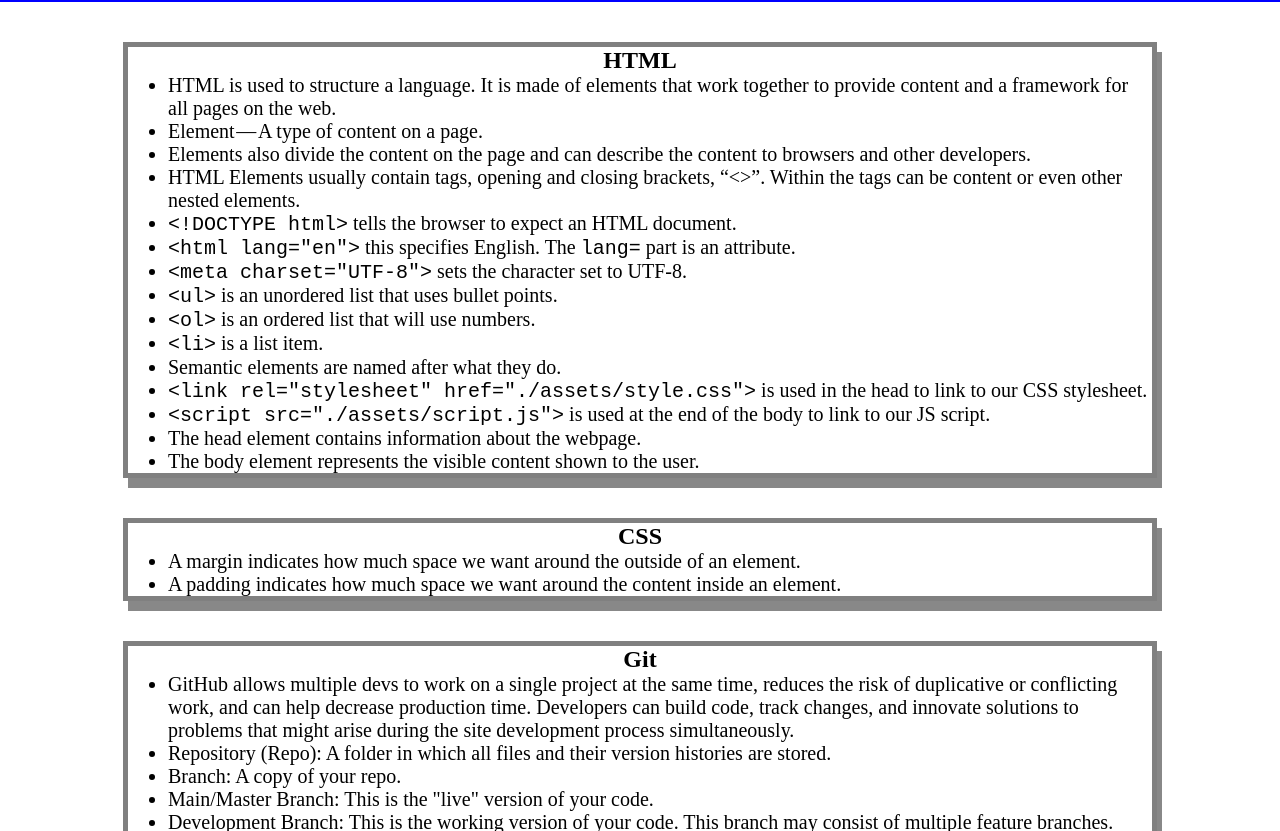
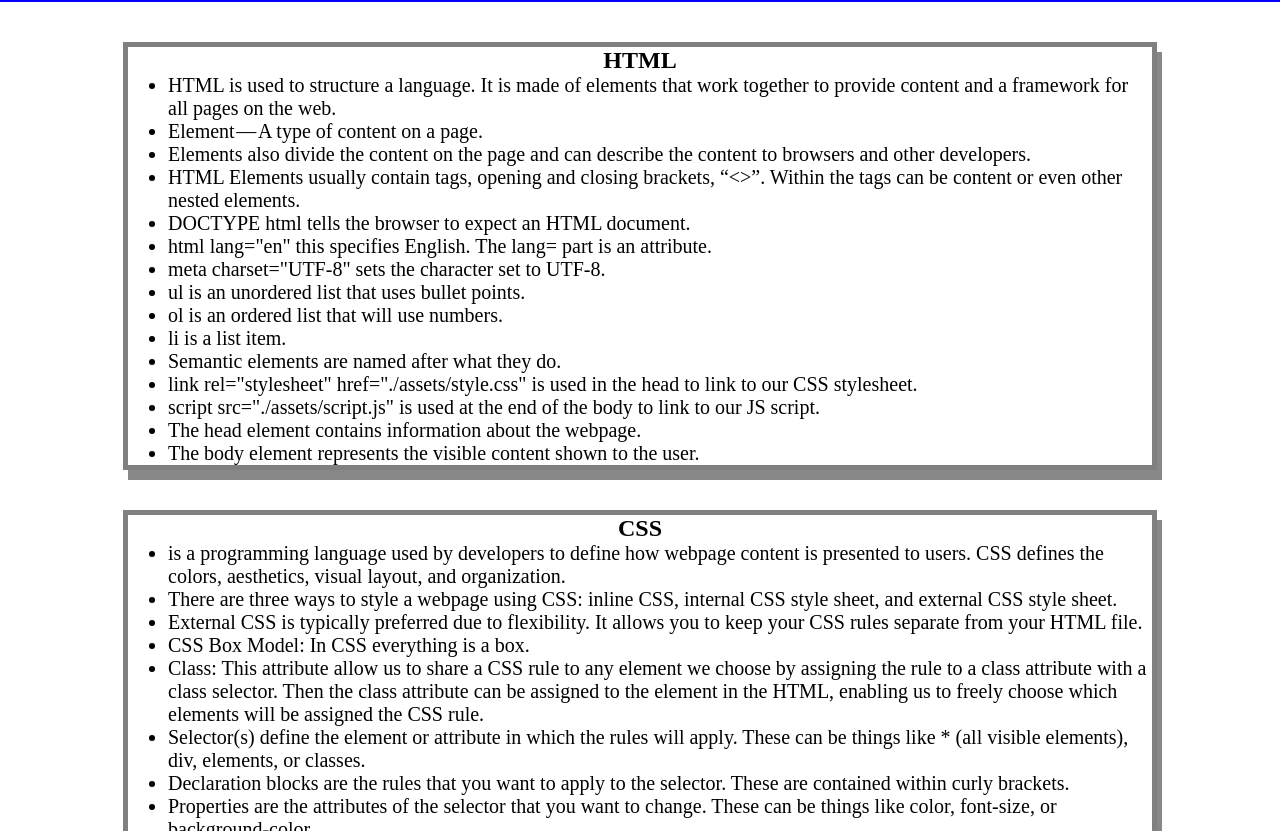
Before and after one commit to iambryantran/prework-study-guide, a plain HTML site: page index.html in a window 1280 px wide. Shown: the part 118-949 px from the top of the page. Drawn offline with Linux system fonts and the light colour scheme.

Commit message:
add css notes

```diff
--- a/index.html
+++ b/index.html
@@ -21,15 +21,15 @@
           <li>Element — A type of content on a page.</li>
           <li>Elements also divide the content on the page and can describe the content to browsers and other developers.</li>
           <li>HTML Elements usually contain tags, opening and closing brackets, “<>”. Within the tags can be content or even other nested elements.</li>
-          <li><code>&lt;!DOCTYPE html&gt;</code> tells the browser to expect an HTML document.</li>
-          <li><code>&lt;html lang="en"&gt;</code> this specifies English. The <code>lang=</code> part is an attribute.</li>
-          <li><code>&lt;meta charset="UTF-8"&gt;</code> sets the character set to UTF-8.</li>
-          <li><code>&lt;ul&gt;</code> is an unordered list that uses bullet points.</li>
-          <li><code>&lt;ol&gt;</code> is an ordered list that will use numbers.</li>
-          <li><code>&lt;li&gt;</code> is a list item.</li>
+          <li>DOCTYPE html tells the browser to expect an HTML document.</li>
+          <li>html lang="en" this specifies English. The lang= part is an attribute.</li>
+          <li>meta charset="UTF-8" sets the character set to UTF-8.</li>
+          <li>ul is an unordered list that uses bullet points.</li>
+          <li>ol is an ordered list that will use numbers.</li>
+          <li>li is a list item.</li>
           <li>Semantic elements are named after what they do.</li>
-          <li><code>&lt;link rel="stylesheet" href="./assets/style.css"&gt;</code> is used in the head to link to our CSS stylesheet.</li>
-          <li><code>&lt;script src="./assets/script.js"&gt;</code> is used at the end of the body to link to our JS script.</li>
+          <li>link rel="stylesheet" href="./assets/style.css" is used in the head to link to our CSS stylesheet.</li>
+          <li>script src="./assets/script.js" is used at the end of the body to link to our JS script.</li>
           <li>The head element contains information about the webpage.</li>
           <li>The body element represents the visible content shown to the user.</li>
         </ul>
@@ -37,8 +37,19 @@
       <section class="card" id="css-section">
         <h2>CSS</h2>
         <ul>
+          <li>is a programming language used by developers to define how webpage content is presented to users. CSS defines the colors, aesthetics, visual layout, and organization.</li>
+          <li>There are three ways to style a webpage using CSS: inline CSS, internal CSS style sheet, and external CSS style sheet.</li>
+          <li>External CSS is typically preferred due to flexibility.  It allows you to keep your CSS rules separate from your HTML file.</li>
+          <li>CSS Box Model: In CSS everything is a box.</li>
+          <li>Class: This attribute allow us to share a CSS rule to any element we choose by assigning the rule to a class attribute with a class selector. Then the class attribute can be assigned to the element in the HTML, enabling us to freely choose which elements will be assigned the CSS rule.</li>
+          <li>Selector(s) define the element or attribute in which the rules will apply. These can be things like * (all visible elements), div, elements, or classes.</li>
+          <li>Declaration blocks are the rules that you want to apply to the selector. These are contained within curly brackets.</li>
+          <li>Properties are the attributes of the selector that you want to change. These can be things like color, font-size, or background-color.</li>
+          <li>Values are the values of the properties. These can be things like red, 16px, or #000000.</li>
           <li>A margin indicates how much space we want around the outside of an element.</li>
           <li>A padding indicates how much space we want around the content inside an element.</li>
+          <li>Block is a value that assigns each image to start on a new line.</li>
+          <li>CSS Structure: selector1, selector2 {property: value;}</li>
         </ul>
       </section>
       <section class="card" id="git-section">
```
